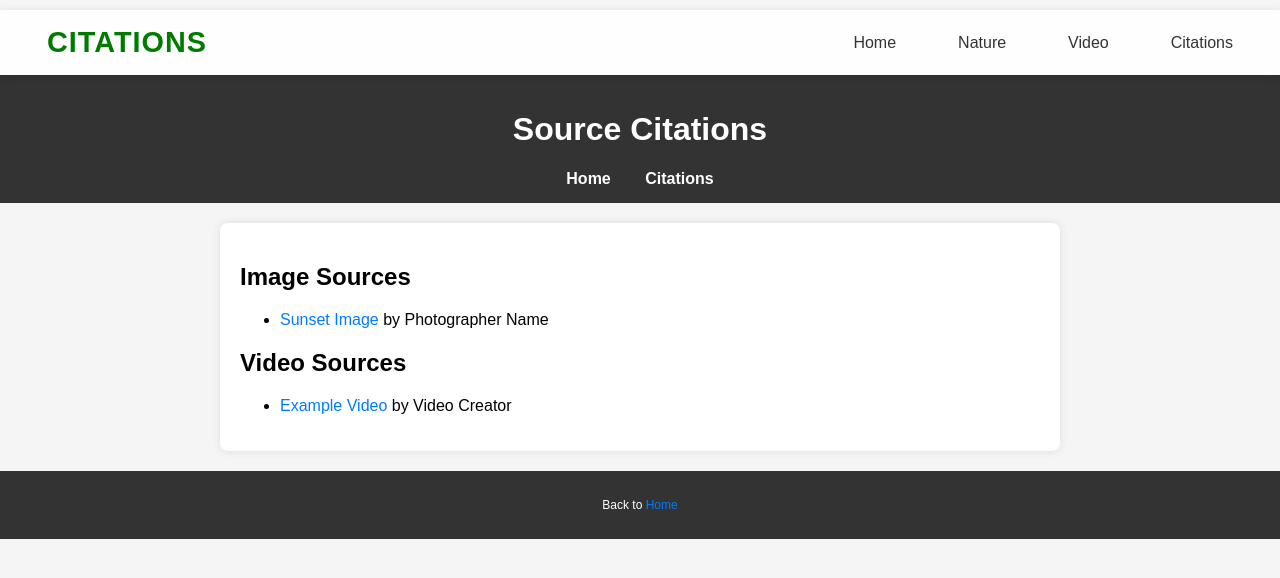
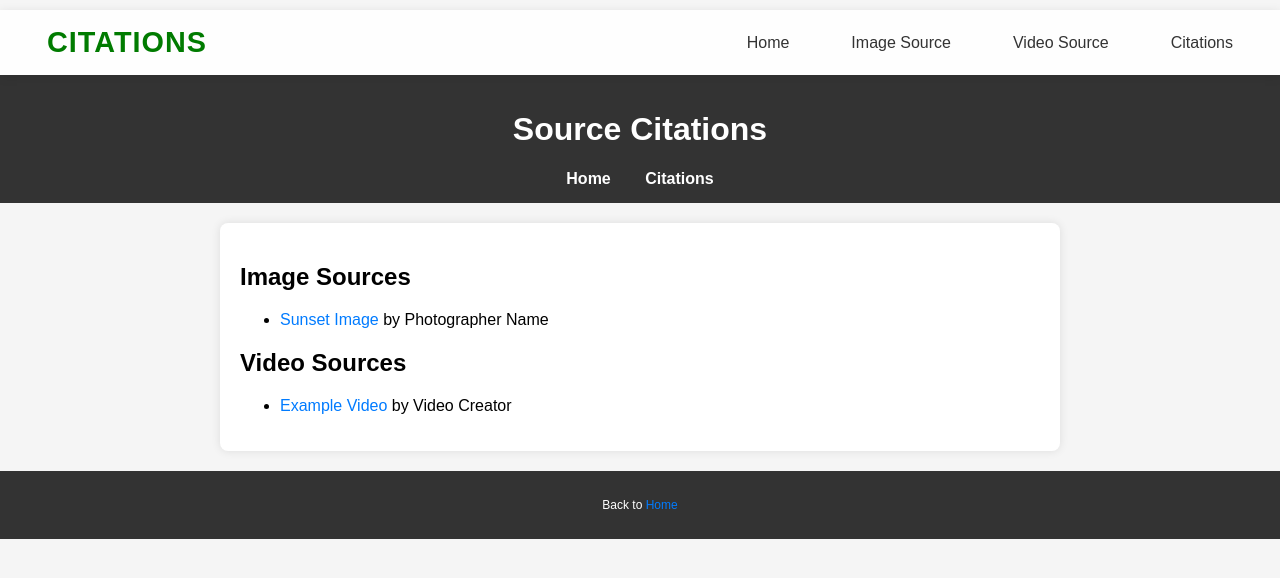
Before and after one commit to ChaimGerber/Chaimgerber.github.io, a plain HTML site: page citations.html in a window 1280 px wide. Drawn offline with Linux system fonts and the light colour scheme.

Commit message:
Update citations.html

```diff
--- a/citations.html
+++ b/citations.html
@@ -13,8 +13,8 @@
     <a href="index.html" class="logo">CITATIONS</a>
     <div class="nav-links" id="navLinks">
     <a href="index.html">Home</a>
-    <a href="#nature">Nature</a>
-    <a href="#video">Video</a>
+    <a href="#nature">Image Source</a>
+    <a href="#video">Video Source</a>
     <a href="citations.html">Citations</a>
     </div>
     <button class="mobile-menu-btn" onclick="toggleMenu()">☰</button>
```
